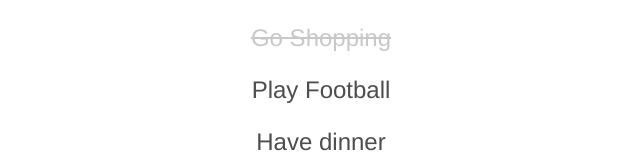
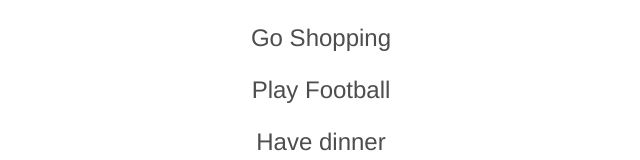
Before and after one commit to phuongduyphan/todolist-react-app, a React (Create React App) app: page / in a window 1280 px wide. Shown: the top 160 px of the page, without its empty margins (319-959 px from the left). Built offline with nearby package versions, Linux system fonts and the light colour scheme.

Commit message:
add onItemClicked function

```diff
--- a/package.json
+++ b/package.json
@@ -3,6 +3,7 @@
   "version": "0.1.0",
   "private": true,
   "dependencies": {
+    "classnames": "^2.2.6",
     "react": "^16.7.0",
     "react-dom": "^16.7.0",
     "react-scripts": "2.1.2"
--- a/src/App.js
+++ b/src/App.js
@@ -6,21 +6,44 @@
 class App extends Component {
   constructor() {
     super();
-    this.todoItems = [
-      { title: 'Go Shopping', isComplete: true },
-      { title: 'Play Football' },
-      { title: 'Have dinner' },
-    ];
+    this.state = {
+      todoItems: [
+        { title: 'Go Shopping' },
+        { title: 'Play Football' },
+        { title: 'Have dinner' },
+      ]
+    }
+  }
+
+  onItemClicked = (item) => (event) => {
+    const { isComplete } = item;
+    const { todoItems } = this.state;
+    const index = todoItems.indexOf(item);
+    this.setState({
+      todoItems: [
+        ...todoItems.slice(0, index),
+        {
+          ...item,
+          isComplete: !isComplete
+        },
+        ...todoItems.slice(index + 1)
+      ]
+    });
   }
 
   render() {
     return (
       <div className="App">
         {
-          this.todoItems.length > 0 && this.todoItems.map((item, index) => <TodoItem key={index} item={item} />)
+          this.state.todoItems.length > 0 && this.state.todoItems.map((item, index) =>
+            <TodoItem
+              key={index}
+              item={item}
+              onItemClicked={this.onItemClicked(item)} />
+          )
         }
         {
-          this.todoItems.length === 0 && 'Nothing here.'
+          this.state.todoItems.length === 0 && 'Nothing here.'
         }
       </div>
     );
--- a/src/components/TodoItem.js
+++ b/src/components/TodoItem.js
@@ -1,16 +1,16 @@
 import React, { Component } from 'react';
 import './TodoItem.css';
+import classNames from 'classnames';
 
 class TodoItem extends Component {
   render() {
     let { item } = this.props;
-    let className = 'TodoItem';
-    if (item.isComplete) {
-      className += ' TodoItem-complete';
-    }
+
     return (
-      <div className={className}>
-        <p>{this.props.item.title}</p>
+      <div className={classNames('TodoItem', {
+        'TodoItem-complete': item.isComplete
+      })} onClick={this.props.onItemClicked}>
+        <p>{item.title}</p>
       </div>
     );
   }
```
Also changed, not shown: 1 other file (tests, documents, lock files or other folders).
